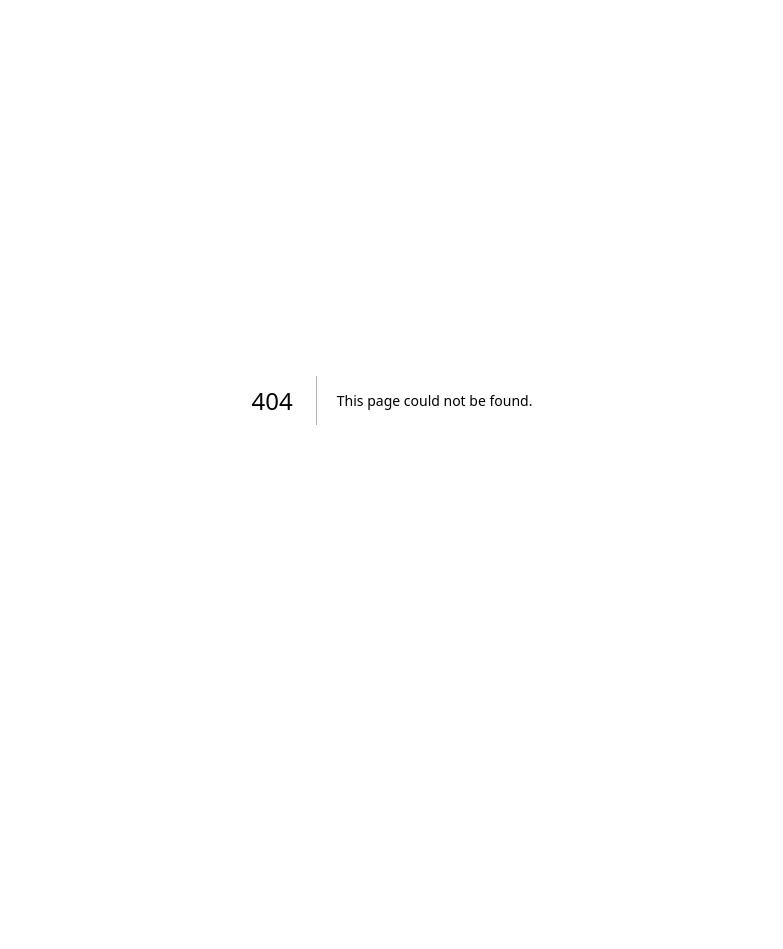
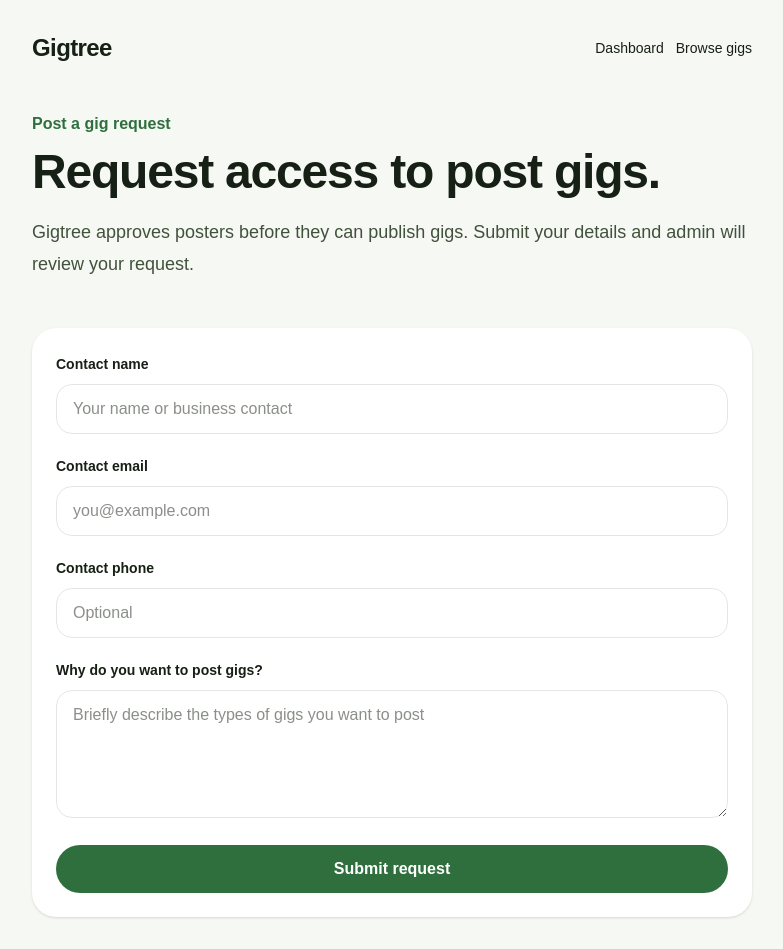
Before and after one commit to BoredVentura/Gigtree, a Next.js app in the folder gigtree-app/: page /post-request in a window 1280 px wide. Before the commit this address had no page. Shown: the whole page, without its empty margins (248-1031 px from the left). Before the commit the page ends 800 px from the top, so only its background shows below. Built offline with nearby package versions, Linux system fonts and the light colour scheme; no server answers.

Commit message:
Add poster access request page

```diff
--- a/gigtree-app/src/app/dashboard/page.tsx
+++ b/gigtree-app/src/app/dashboard/page.tsx
@@ -22,7 +22,7 @@
   {
     title: "Post a gig request",
     description: "Request approval to post gigs through Gigtree.",
-    href: "#",
+    href: "/post-request",
     action: "Request access",
   },
   {
--- /dev/null
+++ b/gigtree-app/src/app/post-request/page.tsx
@@ -0,0 +1,156 @@
+"use client";
+
+import { useState } from "react";
+import { supabase } from "@/lib/supabase";
+
+export default function PostRequestPage() {
+  const [contactName, setContactName] = useState("");
+  const [contactEmail, setContactEmail] = useState("");
+  const [contactPhone, setContactPhone] = useState("");
+  const [reasonForPosting, setReasonForPosting] = useState("");
+  const [message, setMessage] = useState("");
+  const [loading, setLoading] = useState(false);
+
+  async function submitRequest() {
+    setLoading(true);
+    setMessage("");
+
+    const {
+      data: { user },
+      error: userError,
+    } = await supabase.auth.getUser();
+
+    if (userError || !user) {
+      setMessage("Please sign in before requesting posting access.");
+      setLoading(false);
+      return;
+    }
+
+    if (!contactName.trim() || !contactEmail.trim()) {
+      setMessage("Please enter your contact name and email.");
+      setLoading(false);
+      return;
+    }
+
+    const { error } = await supabase.from("poster_access_requests").insert({
+      user_id: user.id,
+      contact_name: contactName,
+      contact_email: contactEmail,
+      contact_phone: contactPhone,
+      reason_for_posting: reasonForPosting,
+      status: "pending",
+    });
+
+    if (error) {
+      console.error("Poster access request error:", error);
+      setMessage(`Could not submit request: ${error.message}`);
+    } else {
+      setMessage("Request submitted. Gigtree will review your posting access request.");
+      setContactName("");
+      setContactEmail("");
+      setContactPhone("");
+      setReasonForPosting("");
+    }
+
+    setLoading(false);
+  }
+
+  return (
+    <main className="min-h-screen bg-[#f6f8f4] text-[#172014]">
+      <section className="mx-auto max-w-3xl px-6 py-8">
+        <nav className="flex items-center justify-between">
+          <a href="/" className="text-2xl font-bold tracking-tight">
+            Gigtree
+          </a>
+          <div className="flex items-center gap-3 text-sm">
+            <a href="/dashboard" className="hidden sm:inline hover:underline">
+              Dashboard
+            </a>
+            <a href="/gigs" className="hidden sm:inline hover:underline">
+              Browse gigs
+            </a>
+          </div>
+        </nav>
+
+        <div className="py-12">
+          <p className="font-semibold text-[#2f6f3e]">Post a gig request</p>
+          <h1 className="mt-3 text-4xl font-black tracking-tight sm:text-5xl">
+            Request access to post gigs.
+          </h1>
+          <p className="mt-5 text-lg leading-8 text-[#42513c]">
+            Gigtree approves posters before they can publish gigs. Submit your
+            details and admin will review your request.
+          </p>
+        </div>
+
+        <div className="space-y-5 rounded-3xl bg-white p-6 shadow-sm">
+          <div>
+            <label className="text-sm font-semibold">Contact name</label>
+            <input
+              value={contactName}
+              onChange={(event) => setContactName(event.target.value)}
+              className="mt-2 w-full rounded-2xl border border-black/10 px-4 py-3 outline-none"
+              placeholder="Your name or business contact"
+            />
+          </div>
+
+          <div>
+            <label className="text-sm font-semibold">Contact email</label>
+            <input
+              value={contactEmail}
+              onChange={(event) => setContactEmail(event.target.value)}
+              type="email"
+              className="mt-2 w-full rounded-2xl border border-black/10 px-4 py-3 outline-none"
+              placeholder="you@example.com"
+            />
+          </div>
+
+          <div>
+            <label className="text-sm font-semibold">Contact phone</label>
+            <input
+              value={contactPhone}
+              onChange={(event) => setContactPhone(event.target.value)}
+              className="mt-2 w-full rounded-2xl border border-black/10 px-4 py-3 outline-none"
+              placeholder="Optional"
+            />
+          </div>
+
+          <div>
+            <label className="text-sm font-semibold">
+              Why do you want to post gigs?
+            </label>
+            <textarea
+              value={reasonForPosting}
+              onChange={(event) => setReasonForPosting(event.target.value)}
+              className="mt-2 min-h-32 w-full rounded-2xl border border-black/10 px-4 py-3 outline-none"
+              placeholder="Briefly describe the types of gigs you want to post"
+            />
+          </div>
+
+          {message && (
+            <div className="rounded-2xl bg-[#f6f8f4] p-4 text-sm text-[#42513c]">
+              {message}
+              {message.includes("sign in") && (
+                <a
+                  href="/login"
+                  className="mt-4 block rounded-full bg-[#2f6f3e] px-5 py-3 text-center font-semibold text-white"
+                >
+                  Sign in
+                </a>
+              )}
+            </div>
+          )}
+
+          <button
+            type="button"
+            onClick={submitRequest}
+            disabled={loading}
+            className="w-full rounded-full bg-[#2f6f3e] px-5 py-3 font-semibold text-white disabled:opacity-60"
+          >
+            {loading ? "Submitting..." : "Submit request"}
+          </button>
+        </div>
+      </section>
+    </main>
+  );
+}
```
